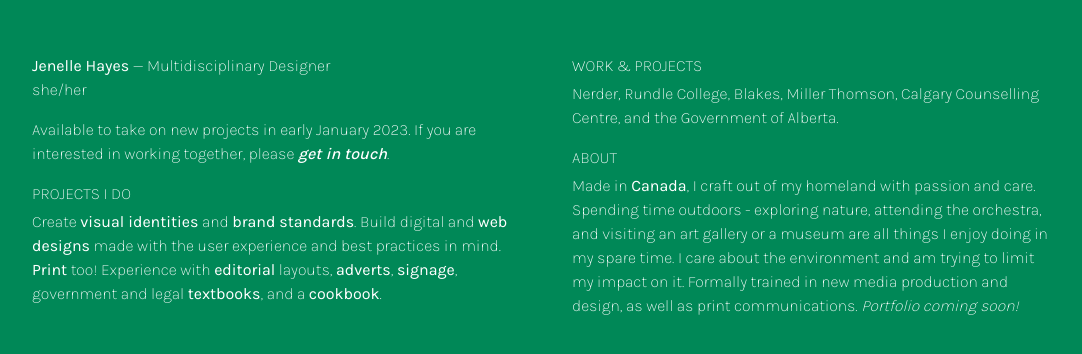
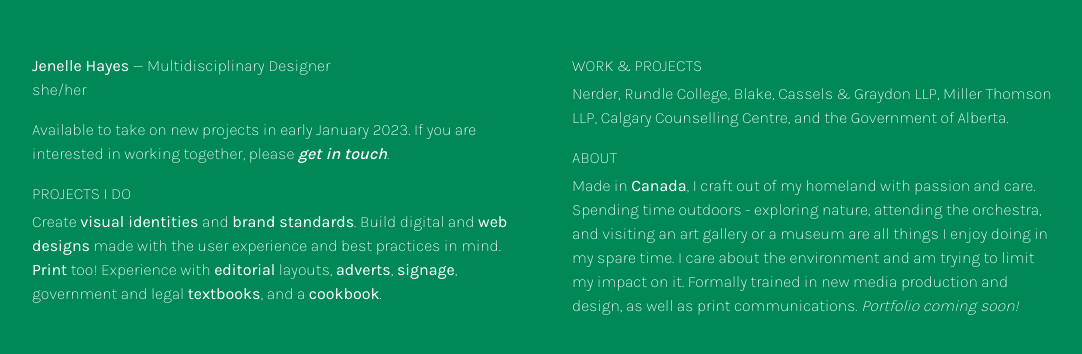
Before and after one commit to jenellehayes/jenellehayes, a Next.js app: page / in a window 1280 px wide. Shown: the part 222-576 px from the top of the page, without its empty margins (96-1178 px from the left). Built offline with nearby package versions, Linux system fonts and the light colour scheme.

Commit message:
Update index.tsx

```diff
--- a/pages/index.tsx
+++ b/pages/index.tsx
@@ -7,7 +7,7 @@
         <title>Jenelle Hayes — Multidisciplinary Designer</title>
         <meta
           name="description"
-          content="Crafting visual identities and well-thought web designs. Available for new projects in early January 2023."
+          content="Crafting visual identities and well-thought web designs. Available for new projects in mid-January 2023."
         />
       </Head>
       <main className="bg-primary text-white min-h-screen px-4 sm:px-10 py-10 grid place-content-center">
@@ -47,7 +47,7 @@
           <div>
             <h2>Work &amp; Projects</h2>
             <p>
-              Nerder, Rundle College, Blakes, Miller Thomson, Calgary
+              Nerder, Rundle College, Blake, Cassels & Graydon LLP, Miller Thomson LLP, Calgary
               Counselling Centre, and the Government of Alberta.
             </p>
             <h2>About</h2>
```
